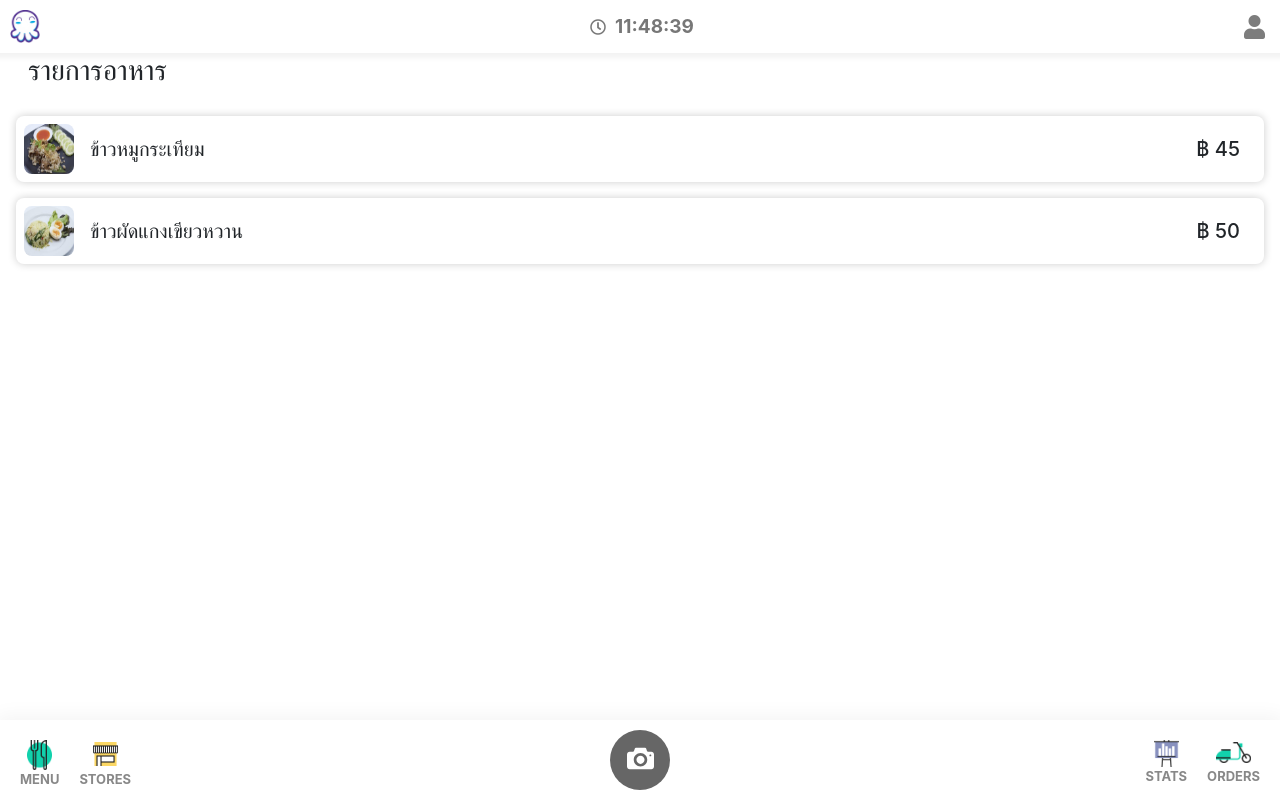
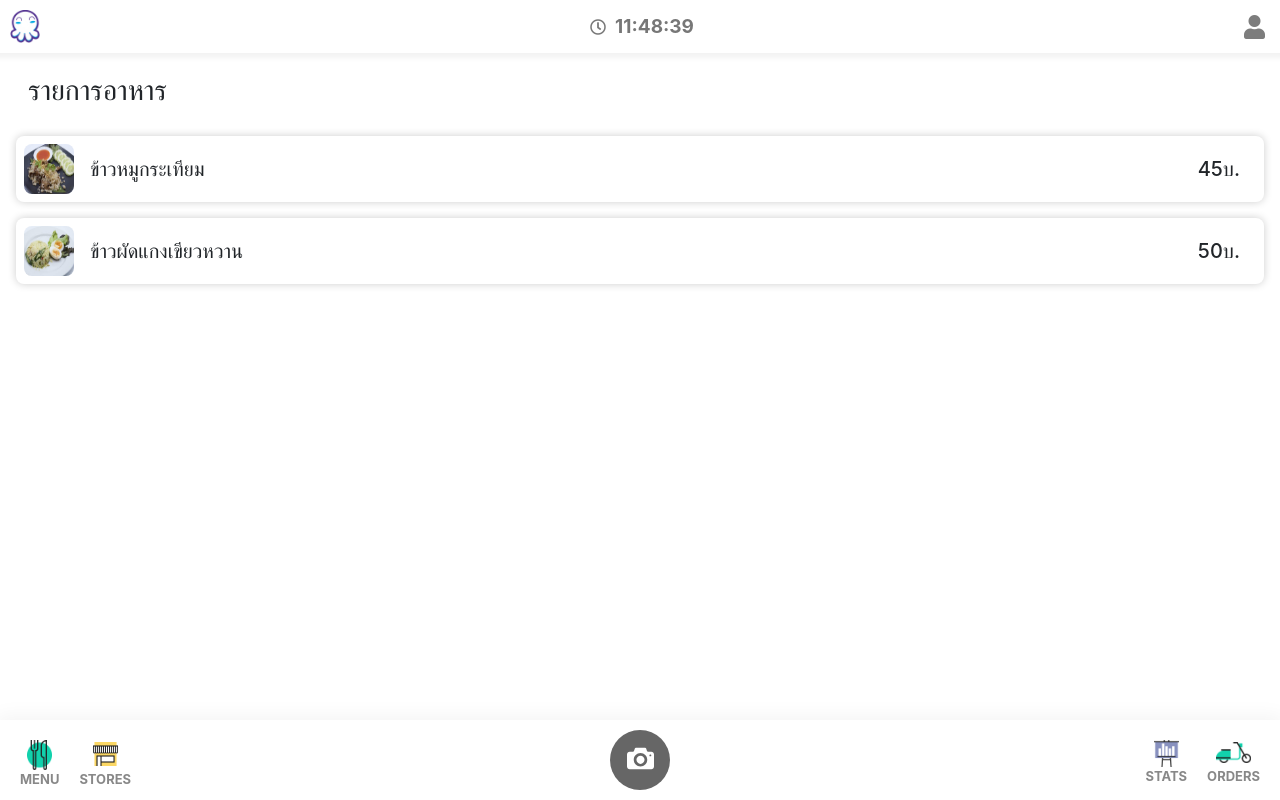
Before and after one commit to kykungz/isellfood, a React (Create React App) app: page /menu in a window 1280 px wide. Built offline with nearby package versions, Linux system fonts and the light colour scheme.

Commit message:
refactor clock

```diff
--- a/public/style.css
+++ b/public/style.css
@@ -141,3 +141,6 @@ input:focus {
     opacity: 1;
   }
 }
+h3.heading {
+    padding-top: 20px;
+}
--- a/src/App.js
+++ b/src/App.js
@@ -3,6 +3,7 @@ import { BrowserRouter as Router, Link } from 'react-router-dom'
 import RouterView from './router'
 import { createGlobalStyle } from 'styled-components'
 import styled from 'styled-components'
+import Clock from './components/Clock'
 
 const GlobalStyle = createGlobalStyle`
   body {
@@ -26,31 +27,6 @@ const Header = styled.header`
 `;
 
 class App extends Component {
-  state = {
-    currentTime: ''
-  }
-
-  startTime = () => {
-    let today = new Date()
-    let h = today.getHours()
-    let m = today.getMinutes()
-    let s = today.getSeconds()
-    m = this.checkTime(m)
-    s = this.checkTime(s)
-    this.setState({
-      currentTime: h + ":" + m + ":" + s
-    })
-    let t = setTimeout(this.startTime, 500)
-  }
-
-  componentDidMount = () => {
-    this.startTime()
-  }
-
-  checkTime = (i) => {
-    if (i < 10) {i = "0" + i}  // add zero in front of numbers < 10
-    return i
-  }
 
   render() {
     return (
@@ -71,7 +47,7 @@ class App extends Component {
               display: 'block',
               marginTop: 3
             }}>
-              <i className="far fa-clock" style={{fontSize: '16px'}}></i>&nbsp; {this.state.currentTime}
+              <i className="far fa-clock" style={{fontSize: '16px'}}></i>&nbsp; <Clock></Clock>
             </span>
           </Header>
           <GlobalStyle />
--- /dev/null
+++ b/src/components/Clock.js
@@ -0,0 +1,39 @@
+import React from 'react'
+
+class Clock extends React.PureComponent {
+  state = {
+    currentTime: ''
+  }
+
+  startTime = () => {
+    let today = new Date()
+    let h = today.getHours()
+    let m = today.getMinutes()
+    let s = today.getSeconds()
+    m = this.checkTime(m)
+    s = this.checkTime(s)
+    this.setState({
+      currentTime: h + ":" + m + ":" + s
+    })
+    let t = setTimeout(this.startTime, 500)
+  }
+
+  componentDidMount = () => {
+    this.startTime()
+  }
+
+  checkTime = (i) => {
+    if (i < 10) {i = "0" + i}  // add zero in front of numbers < 10
+    return i
+  }
+
+  render() {
+    return (
+      <span>
+        {this.state.currentTime}
+      </span>
+    )
+  }
+}
+
+export default Clock
--- a/src/components/MenuItem.js
+++ b/src/components/MenuItem.js
@@ -108,7 +108,7 @@ class MenuItem extends React.Component {
         <Detail>
           <h5>{this.props.title}</h5>
           <h5 className="price">
-            <span>฿ {this.props.price}</span>
+            <span>{this.props.price}บ.</span>
             {this.props.verify &&
               checked
             }
--- a/src/components/OrderItem.js
+++ b/src/components/OrderItem.js
@@ -19,6 +19,18 @@ const Container = styled.div`
     }
     to {
       opacity: 1;
+    }
+  }
+
+  &.removing {
+    animation: Fadeout 0.8s;
+  }
+  @keyframes Fadeout {
+    from {
+      opacity: 1;
+    }
+    to {
+      opacity: 0;
     }
   }
 `
@@ -63,7 +75,7 @@ const Color = styled.div`
 class OrderItem extends React.PureComponent {
   render() {
     return (
-      <Container>
+      <Container className={this.props.removing ? 'removing' : ''}>
         <div className="p-2 pr-3">
           <h4 className="p-2 mb-0 pb-0 d-flex justify-content-between align-items-center">
             <div>#{this.props.orderNum}</div>
--- a/src/pages/FoodCamera.js
+++ b/src/pages/FoodCamera.js
@@ -82,7 +82,7 @@ class FoodCamera extends React.Component {
           {(this.state.showMenu &&
             <div style={{
               position: 'absolute',
-              top: 0,
+              top: 33,
               left: 0,
               bottom: 0,
               right: 0,
--- a/src/pages/MenuCamera.js
+++ b/src/pages/MenuCamera.js
@@ -7,10 +7,6 @@ class MenuCamera extends React.Component {
   componentDidMount = () => {}
 
   componentWillUnmount = () => {}
-
-  goTo = (path) => {
-    // this.props.history.push(path)
-  }
 
   render() {
     return (
--- a/src/pages/Order.js
+++ b/src/pages/Order.js
@@ -76,6 +76,7 @@ const generateOrder = () => {
 class Order extends React.PureComponent {
   state = {
     orders: [generateOrder()],
+    removingOrderNum: 0
   }
   componentDidMount = () => {
     setInterval(() => {
@@ -92,8 +93,13 @@ class Order extends React.PureComponent {
   }
   onRemove = orderNum => {
     this.setState({
-      orders: this.state.orders.filter(order => order.orderNum !== orderNum),
+      removingOrderNum: orderNum
     })
+    setTimeout(() => {
+      this.setState({
+        orders: this.state.orders.filter(order => order.orderNum !== orderNum),
+      })
+    }, 800)
   }
   render() {
     return (
@@ -101,6 +107,7 @@ class Order extends React.PureComponent {
         {this.state.orders.map(order => (
           <OrderItem
             onRemove={() => this.onRemove(order.orderNum)}
+            removing={order.orderNum === this.state.removingOrderNum}
             {...order}
           />
         ))}
```
